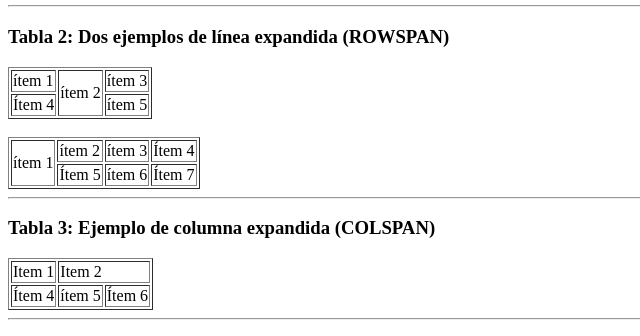
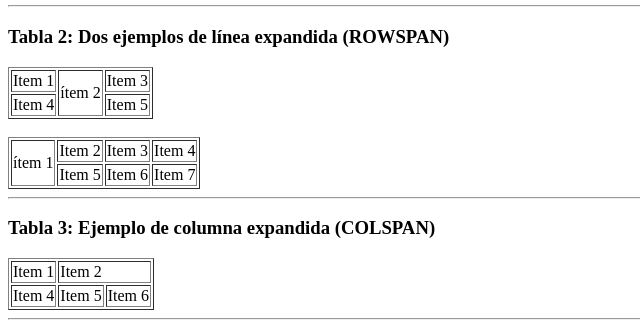
Before and after one commit to Melyyy-7/Tareass, a plain HTML site: page Index.html in a window 1280 px wide. Shown: the part 243-579 px from the top of the page, 0-640 px from the left. Drawn offline with Linux system fonts and the light colour scheme.

Commit message:
Tarea de tablas.html

```diff
--- a/Index.html
+++ b/Index.html
@@ -3,7 +3,7 @@
 <head>
     <meta charset="UTF-8">
     <meta name="viewport" content="width=device-width, initial-scale=1.0">
-    <title>Document</title>
+    <title>Tarea de tablas</title>
 </head>
 <body>
 <h1>Tarea de tablas</h1>
@@ -28,13 +28,13 @@
     <h3>Tabla 2: Dos ejemplos de línea expandida (ROWSPAN)</h3>
         <table border="1">
             <tr>
-                <td>ítem 1</td>
+                <td>Item 1</td>
                 <td rowspan="2">ítem 2</td>
-                <td>ítem 3</td>
+                <td>Item 3</td>
             </tr>
             <tr>
-                <td>Ítem 4</td>
-                <td>ítem 5</td>
+                <td>Item 4</td>
+                <td>Item 5</td>
             </tr>
         </table>
 
@@ -43,14 +43,14 @@
         <table border="1">
             <tr>
                 <td rowspan="2">ítem 1</td>
-                <td>ítem 2</td>
-                <td>ítem 3</td>
-                <td>Ítem 4</td>
+                <td>Item 2</td>
+                <td>Item 3</td>
+                <td>Item 4</td>
             </tr>
             <tr>
-                <td>Ítem 5</td>
-                <td>ítem 6</td>
-                <td>Ítem 7</td>
+                <td>Item 5</td>
+                <td>Item 6</td>
+                <td>Item 7</td>
             </tr>
         </table>
 
@@ -62,9 +62,9 @@
                 <td colspan="2">Item 2</td>
             </tr>
             <tr>
-                <td>Ítem 4</td>
-                <td>ítem 5</td>
-                <td>Ítem 6</td>
+                <td>Item 4</td>
+                <td>Item 5</td>
+                <td>Item 6</td>
             </tr>
         </table>
 
@@ -161,7 +161,7 @@
 
         <hr>
         <h3>Tabla 8: Combinación de cabecera laterales y lineas expandidas</h3>
-        <table border="2">
+        <table border="1">
             <tr>
                 <th rowspan="2">Head1</th>
                 <td>Item 1</td>
```
